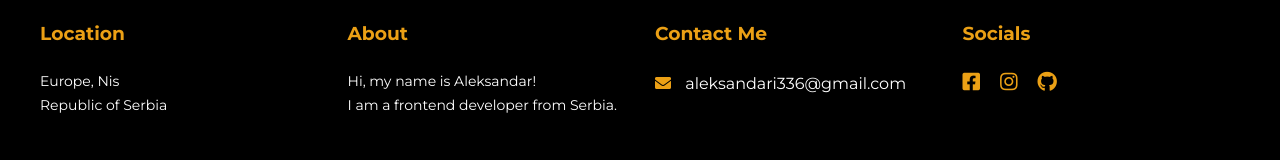
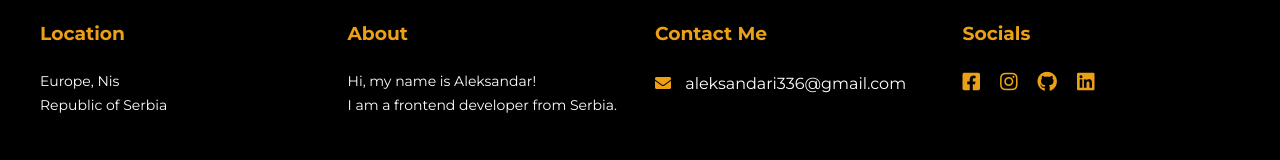
Before and after one commit to AleksandarIlicc/personal-portfolio-aleksandar-ilic, a React (Create React App) app: page / in a window 1280 px wide. Shown: the part 3573-3733 px from the top of the page. Built offline with nearby package versions, Linux system fonts and the light colour scheme; the HTML template or start-up script is replaced by a standard one.

Commit message:
add linkedin link

```diff
--- a/src/components/Footer.js
+++ b/src/components/Footer.js
@@ -40,6 +40,11 @@ const Footer = () => {
                                 <i className="fab fa-github"></i>
                             </a>
                         </div>
+                        <div className="footer__social">
+                            <a href="https://www.linkedin.com/in/aleksandar-ilic-3620b723a" target="_blank" rel="noreferrer">
+                                <i className="fab fa-linkedin"></i>
+                            </a>
+                        </div>
                     </div>
                 </div>
             </div>
```
